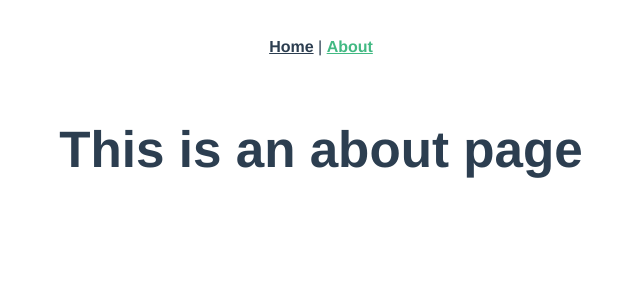
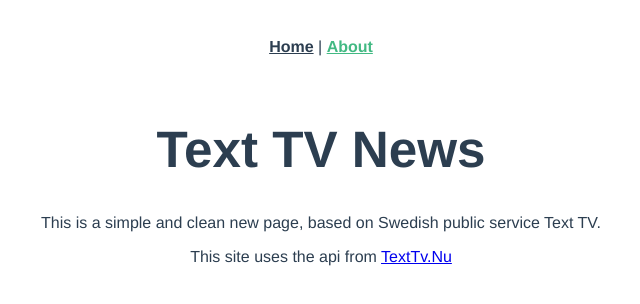
Before and after one commit to Brimstedt/texttvnews, a Vue app: page /#/about in a window 1280 px wide. Shown: the top 304 px of the page, without its empty margins (319-959 px from the left). Built offline with nearby package versions, Linux system fonts and the light colour scheme.

Commit message:
api fomr https

```diff
--- a/src/news/NewsApi.js
+++ b/src/news/NewsApi.js
@@ -3,7 +3,7 @@ import sanitizeHtml from 'sanitize-html';
 
 export default {
   loadNews: () => {
-    return axios.get("http://api.texttv.nu/api/get/188?app=VueNews")
+    return axios.get("https://api.texttv.nu/api/get/188?app=VueNews")
       .then((news) => {
         var items = [];
         for(var item of news.data[0].content) {
--- a/src/views/About.vue
+++ b/src/views/About.vue
@@ -1,5 +1,11 @@
 <template>
   <div class="about">
-    <h1>This is an about page</h1>
+    <h1>Text TV News</h1>
+    <p>
+      This is a simple and clean new page, based on Swedish public service Text TV.
+    </p>
+    <p>
+      This site uses the api from <a href="https://texttv.nu/">TextTv.Nu</a>
+    </p>
   </div>
 </template>
```
Also changed, not shown: 14 other files (tests, documents, lock files or other folders).
